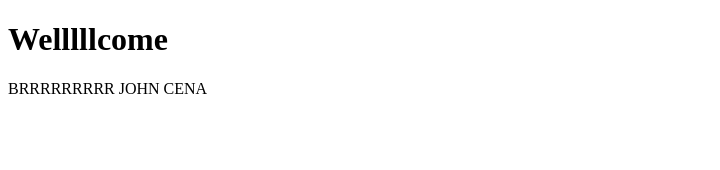
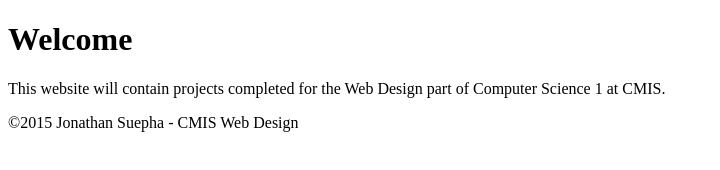
Before and after one commit to jonathan1929-cmis/jonathan1929-cmis-wd, a plain HTML site: page index.html in a window 1280 px wide. Shown: the whole page, without its empty margins (0-720 px from the left). Drawn offline with Linux system fonts and the light colour scheme.

Commit message:
Actually did the assignment

```diff
--- a/index.html
+++ b/index.html
@@ -8,11 +8,15 @@
 	</head>
 	<body>
 		<h1>
-			Welllllcome
+			Welcome
 		</h1>
 		<p>
-			BRRRRRRRRR JOHN CENA
+			This website will contain projects completed for the Web Design part of Computer Science 1 at CMIS.
 		</p>
-
+		<nav>
+		</nav>
+		<footer>
+			©2015 Jonathan Suepha - CMIS Web Design
+		</footer>
 	</body>
 </html>
```
